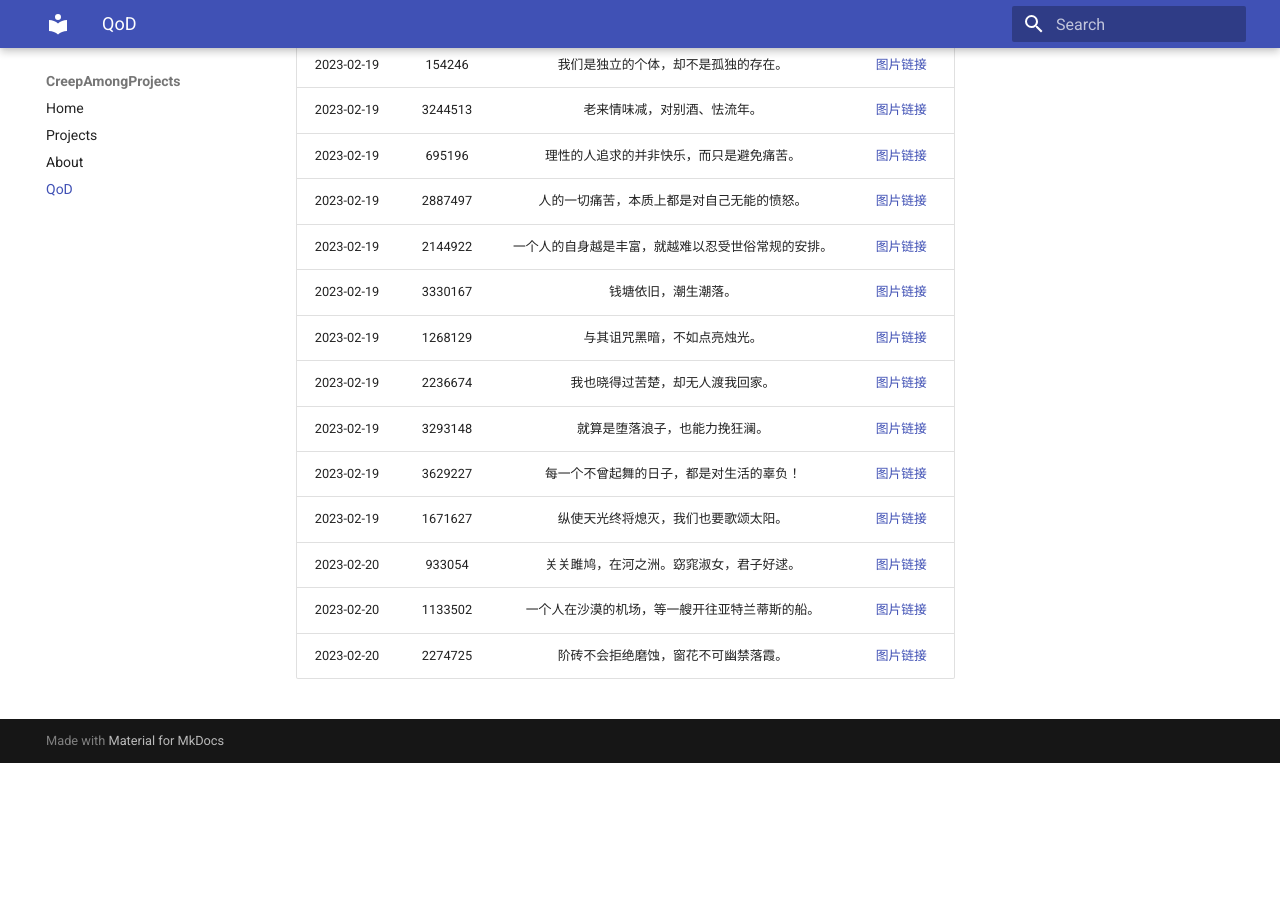
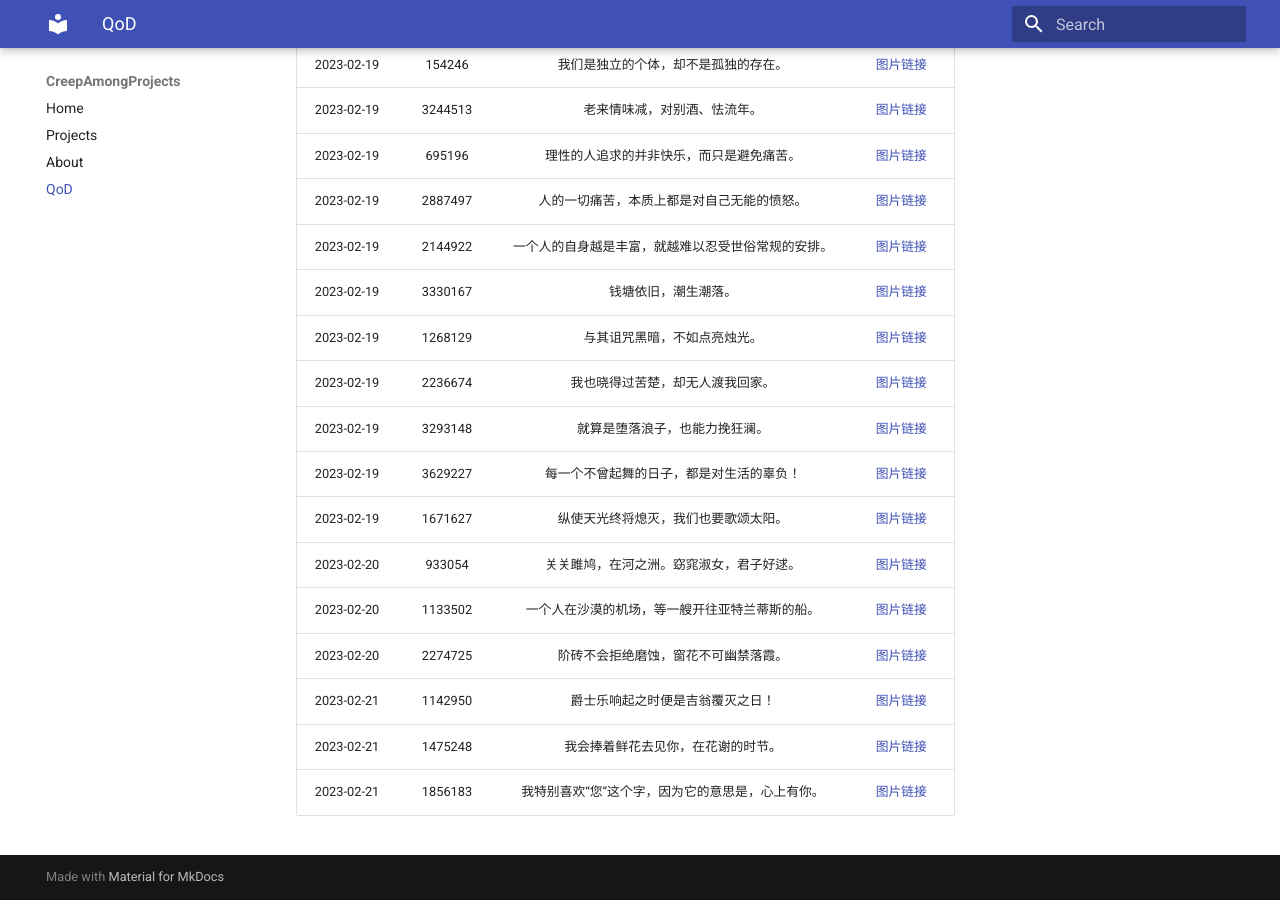
Before and after one commit to Creep-Among-Projects/CAP-Pages, an MkDocs documentation site: the page built from docs/qod.md, in a window 1280 px wide and 900 px high, scrolled down 1402 px. Built offline with MkDocs 1.6.1 and Material for MkDocs 9.7.7, drawn with Linux system fonts in a browser that asks for light colours; comment, search, counter and statistics services are not loaded; before the commit the page ends 2165 px from its top, so only the background shows below that.

Commit message:
QoD Generator: 2023-02-21 20:34:36 UTC+00:00

```diff
--- a/docs/qod.md
+++ b/docs/qod.md
@@ -64,3 +64,6 @@ Theoretically three daily quotes will be automatically updated here each day.
 |2023-02-20|933054|关关雎鸠，在河之洲。窈窕淑女，君子好逑。|[图片链接](./qods/933054.jpg)|
 |2023-02-20|1133502|一个人在沙漠的机场，等一艘开往亚特兰蒂斯的船。|[图片链接](./qods/1133502.jpg)|
 |2023-02-20|2274725|阶砖不会拒绝磨蚀，窗花不可幽禁落霞。|[图片链接](./qods/2274725.jpg)|
+|2023-02-21|1142950|爵士乐响起之时便是吉翁覆灭之日！|[图片链接](./qods/1142950.jpg)|
+|2023-02-21|1475248|我会捧着鲜花去见你，在花谢的时节。|[图片链接](./qods/1475248.jpg)|
+|2023-02-21|1856183|我特别喜欢“您”这个字，因为它的意思是，心上有你。|[图片链接](./qods/1856183.jpg)|
```
Also changed, not shown: docs/qods/1475248.jpg (added), docs/qods/1856183.jpg (added), 2 other files.
